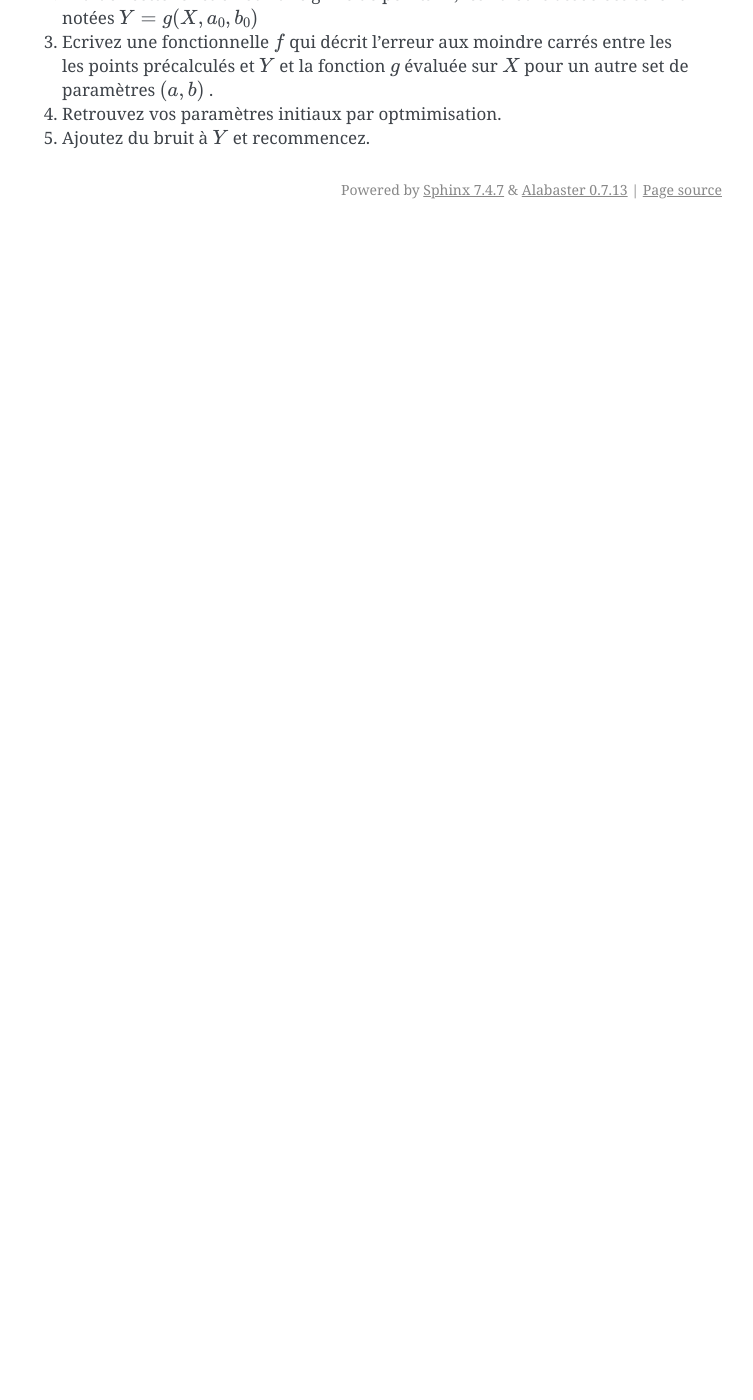
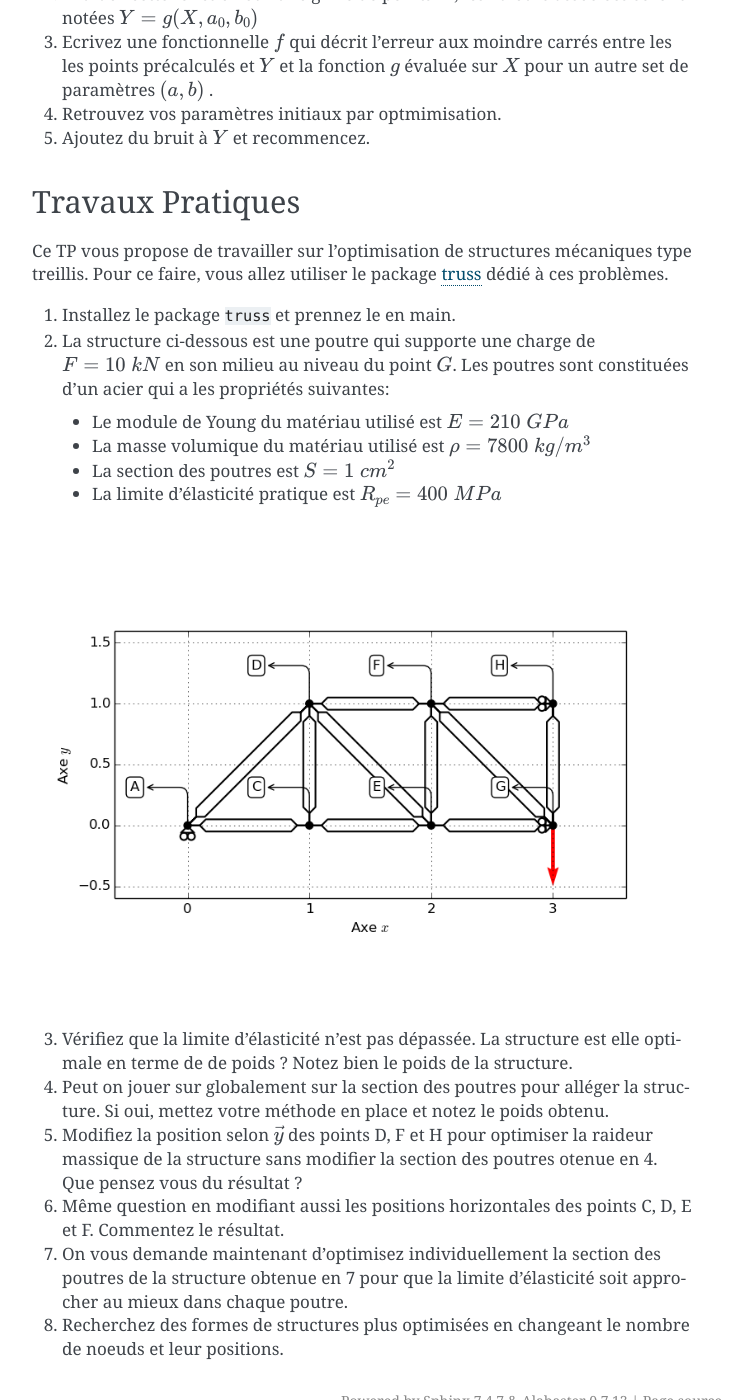
Before and after one commit to lcharleux/numerical_analysis, a Sphinx documentation site: the page built from doc/Optimisation.rst, in a window 1280 px wide and 1400 px high, scrolled down 1467 px. Shown: the whole window, without its empty margins (388-1141 px from the left). Built offline with Sphinx 7.4.7, drawn with Linux system fonts in a browser that asks for light colours; before the commit the page ends 1696 px from its top, so only the background shows below that; some of the changed lines change nothing that is shown.

Commit message:
Updated optimization

```diff
--- a/doc/Optimisation.rst
+++ b/doc/Optimisation.rst
@@ -60,3 +60,25 @@ Dans le cadre du TD dédié à l'optimisation, vous allez travailler sur un prob
 3. Ecrivez une fonctionnelle :math:`f` qui décrit l'erreur aux moindre carrés entre les les points précalculés et :math:`Y` et la fonction :math:`g` évaluée sur :math:`X` pour un autre set de paramètres :math:`(a,b)` .
 4. Retrouvez vos paramètres initiaux par optmimisation.
 5. Ajoutez du bruit à :math:`Y` et recommencez.
+
+Travaux Pratiques
+=================
+
+Ce TP vous propose de travailler sur l'optimisation de structures mécaniques type treillis. Pour ce faire, vous allez utiliser le package `truss <http://truss.readthedocs.org/en/latest/index.html>`_ dédié à ces problèmes.
+
+1. Installez le package ``truss`` et prennez le en main.
+2. La structure ci-dessous est une poutre qui supporte une charge de :math:`F = 10\; kN` en son milieu au niveau du point :math:`G`. Les poutres sont constituées d'un acier qui a les propriétés suivantes:
+
+  * Le module de Young du matériau utilisé est :math:`E = 210\; GPa`
+  * La masse volumique du matériau utilisé est :math:`\rho = 7800\; kg/m^3`
+  * La section des poutres est :math:`S = 1\; cm^2`
+  * La limite d'élasticité pratique est :math:`R_{pe} = 400\; MPa`
+
+.. image:: Optimisation/Example_code/treillis.png
+
+3. Vérifiez que la limite d'élasticité n'est pas dépassée. La structure est elle optimale en terme de de poids ? Notez bien le poids de la structure.
+4. Peut on jouer sur globalement sur la section des poutres pour alléger la structure. Si oui, mettez votre méthode en place et notez le poids obtenu.
+5. Modifiez la position selon :math:`\vec y` des points D, F et H pour optimiser la raideur massique de la structure sans modifier la section des poutres otenue en 4. Que pensez vous du résultat ?
+6. Même question en modifiant aussi les positions horizontales des points C, D, E et F. Commentez le résultat.
+7. On vous demande maintenant d'optimisez individuellement la section des poutres de la structure obtenue en 7 pour que la limite d'élasticité soit approcher au mieux dans chaque poutre.
+8. Recherchez des formes de structures plus optimisées en changeant le nombre de noeuds et leur positions.
--- a/doc/Optimisation/Example_code/brachi2d_sol.py
+++ b/doc/Optimisation/Example_code/brachi2d_sol.py
@@ -12,7 +12,7 @@ from matplotlib import cm         # Colormaps
 
 #------------------------------------------------------------------------
 # POSITION DES POINTS ET DONNEES PHYSIQUES
-xa, xb = 0., 1.
+xa, xb = 0., .01
 ya, yb = 1., 0.
 m = 1.  # masse en kg
 g = 10. # gravite en ms**-2
--- /dev/null
+++ b/doc/Optimisation/Example_code/poutre_treillis.py
@@ -0,0 +1,77 @@
+import truss
+import numpy as np
+import matplotlib.pyplot as plt
+from matplotlib import cm
+from matplotlib import patches
+from scipy import optimize
+import copy
+
+modulus = 210.e9     #Pa
+rho = 2700.           #kg/m**3
+surface = 1.e-4       #m**2
+yield_stress = 400.e6 #Pa
+
+m = truss.core.Model()
+A = m.add_node((0.,0.), label = "A")
+C = m.add_node((1.,0.), label = "C")
+D = m.add_node((1.,1.), label = "D")
+E = m.add_node((2.,0.), label = "E")
+F = m.add_node((2.,1.), label = "F")
+G = m.add_node((3.,0.), label = "G")
+H = m.add_node((3.,1.), label = "H")
+
+
+A.block[1] = True
+G.block[0] = True
+H.block[0] = True
+
+G.force = np.array([0., -1.])*1.e4
+#C.force[0] = .2
+#C.force[1] = -0.
+
+
+
+
+AC = m.add_bar(A, C, modulus = modulus, density = rho, section = surface)
+
+CD = m.add_bar(C, D, modulus = modulus, density = rho, section = surface)
+AD = m.add_bar(A, D, modulus = modulus, density = rho, section = surface)
+CE = m.add_bar(C, E, modulus = modulus, density = rho, section = surface)
+DF = m.add_bar(D, F, modulus = modulus, density = rho, section = surface)
+DE = m.add_bar(D, E, modulus = modulus, density = rho, section = surface)
+EF = m.add_bar(E, F, modulus = modulus, density = rho, section = surface)
+EG = m.add_bar(E, G, modulus = modulus, density = rho, section = surface)
+FH = m.add_bar(F, H, modulus = modulus, density = rho, section = surface)
+FG = m.add_bar(F, G, modulus = modulus, density = rho, section = surface)
+GH = m.add_bar(G, H, modulus = modulus, density = rho, section = surface)
+
+m.solve()
+m0 = copy.deepcopy(m)
+
+def func(X):
+  D.coords[1] = X[0] #D
+  F.coords[1] = X[1] #F
+  H.coords[1] = X[2] #H
+  m.solve()
+  e = (G.displacement**2).sum() * m.mass()
+  return e
+
+X0 = np.array([n.coords[1] for n in (D, F, H)])
+sol = optimize.minimize(func, X0, method = "Nelder-Mead", options = {"maxfev": 50000})
+
+
+
+
+xlim, ylim = m.bbox(deformed = True)
+fig = plt.figure(0)
+plt.clf()
+ax = fig.add_subplot(1,1,1)
+ax.set_aspect("equal")
+#ax.axis("off")
+m.draw(ax, deformed = True, field = "stress", label = True, force_scale = 1.e-6)
+plt.xlim(xlim)
+plt.ylim(ylim)
+plt.grid()
+
+
+plt.show()
--- /dev/null
+++ b/doc/Optimisation/Example_code/poutre_treillis_demo.py
@@ -0,0 +1,65 @@
+import truss
+import numpy as np
+import matplotlib.pyplot as plt
+from matplotlib import cm
+from matplotlib import patches
+import copy
+
+modulus = 210.e9     #Pa
+rho = 2700.           #kg/m**3
+surface = 1.e-4       #m**2
+yield_stress = 400.e6 #Pa
+
+m = truss.core.Model()
+A = m.add_node((0.,0.), label = "A")
+C = m.add_node((1.,0.), label = "C")
+D = m.add_node((1.,1.), label = "D")
+E = m.add_node((2.,0.), label = "E")
+F = m.add_node((2.,1.), label = "F")
+G = m.add_node((3.,0.), label = "G")
+H = m.add_node((3.,1.), label = "H")
+
+
+A.block[1] = True
+G.block[0] = True
+H.block[0] = True
+
+G.force = np.array([0., -1.])*1.e4
+#C.force[0] = .2
+#C.force[1] = -0.
+
+
+
+
+AC = m.add_bar(A, C, modulus = modulus, density = rho, section = surface)
+
+CD = m.add_bar(C, D, modulus = modulus, density = rho, section = surface)
+AD = m.add_bar(A, D, modulus = modulus, density = rho, section = surface)
+CE = m.add_bar(C, E, modulus = modulus, density = rho, section = surface)
+DF = m.add_bar(D, F, modulus = modulus, density = rho, section = surface)
+DE = m.add_bar(D, E, modulus = modulus, density = rho, section = surface)
+EF = m.add_bar(E, F, modulus = modulus, density = rho, section = surface)
+EG = m.add_bar(E, G, modulus = modulus, density = rho, section = surface)
+FH = m.add_bar(F, H, modulus = modulus, density = rho, section = surface)
+FG = m.add_bar(F, G, modulus = modulus, density = rho, section = surface)
+GH = m.add_bar(G, H, modulus = modulus, density = rho, section = surface)
+
+
+#m.solve()
+m0 = copy.deepcopy(m)
+
+
+xlim, ylim = m.bbox(deformed = False)
+fig = plt.figure(0)
+plt.clf()
+ax = fig.add_subplot(1,1,1)
+ax.set_aspect("equal")
+#ax.axis("off")
+m.draw(ax, deformed = False, field = None, label = True, force_scale = 5.e-5, forces = True)
+plt.xlim(xlim)
+plt.ylim(ylim)
+plt.grid()
+plt.xlabel("Axe $x$")
+plt.ylabel("Axe $y$")
+
+plt.savefig("treillis.png")
```
Also changed, not shown: doc/Optimisation/Example_code/treillis.png (added), doc/Traitement_images/Example_code/image.jpg, 1 other file.
